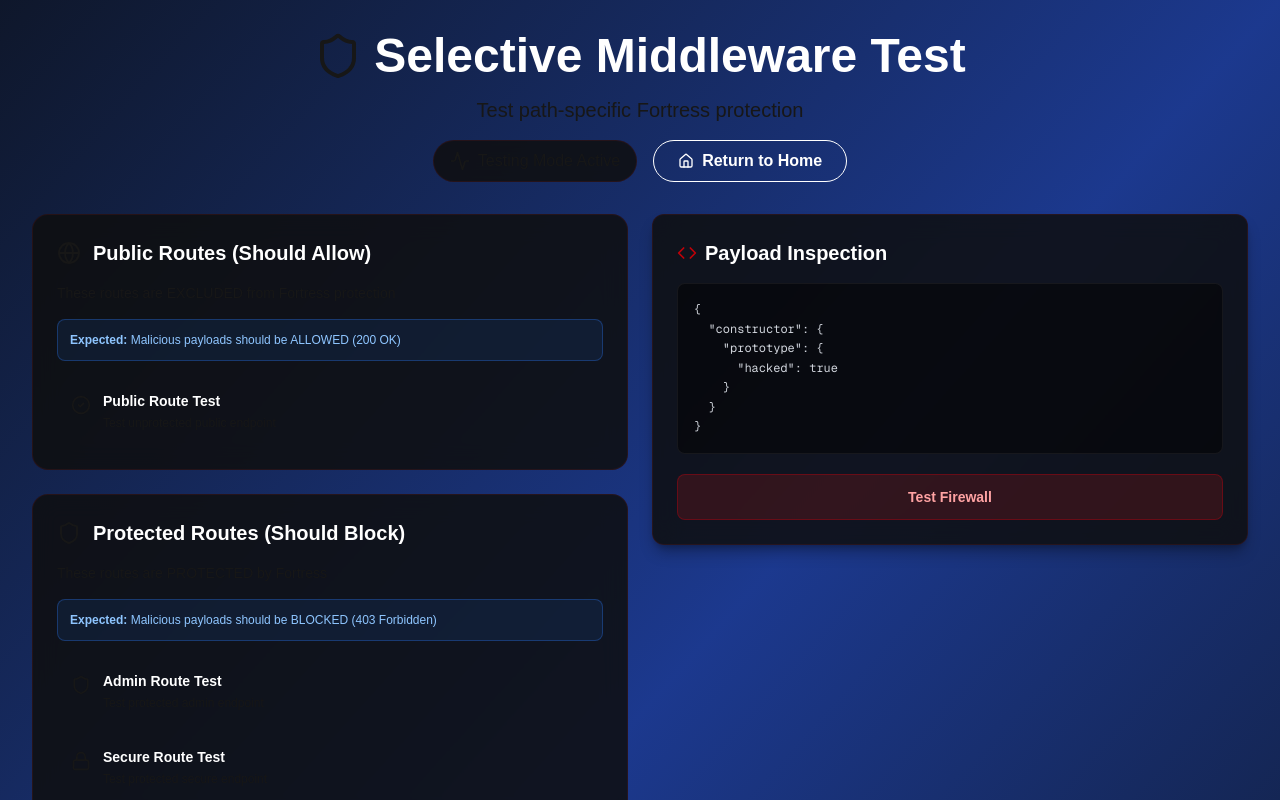
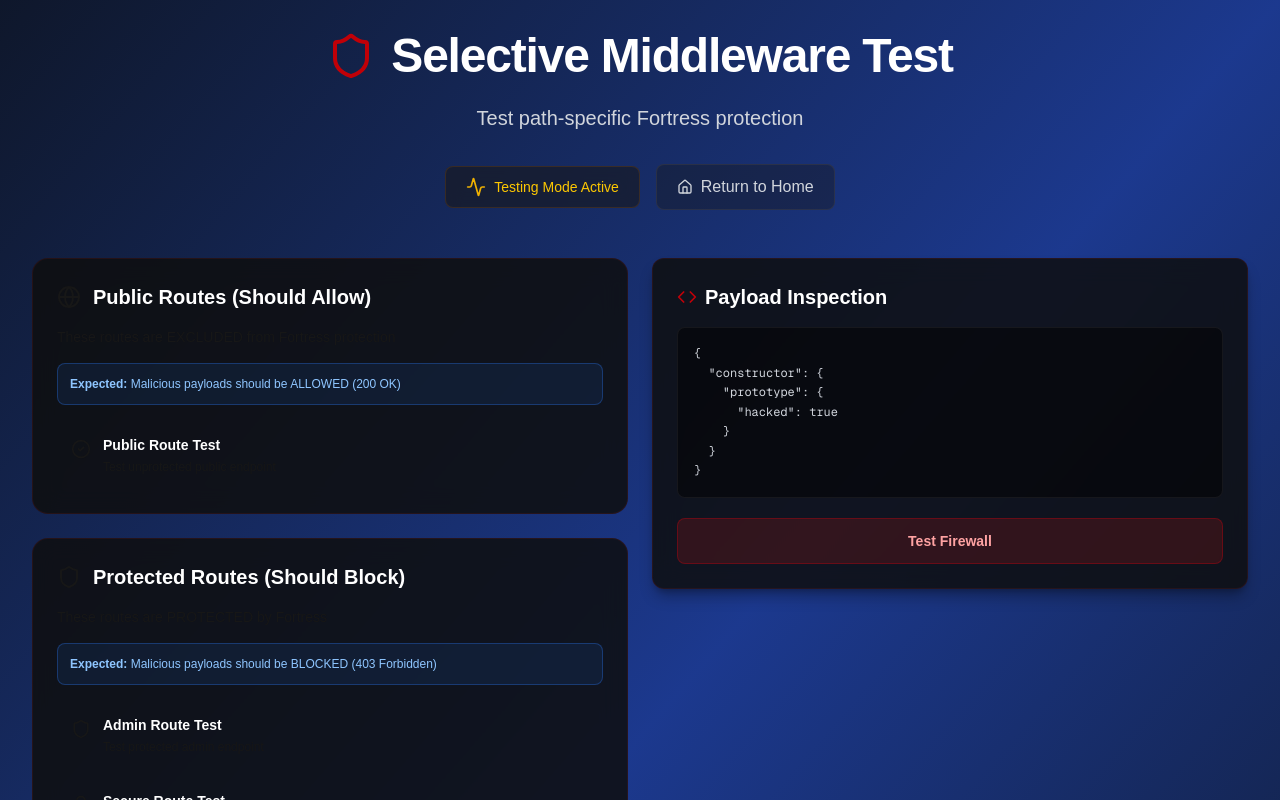
Before and after one commit to mindfiredigital/nextjs-fortress, a Next.js app in the folder examples/demoApp/: page /testSelective in a window 1280 px wide. Shown: the top 800 px of the page. Built offline with nearby package versions, Linux system fonts and the light colour scheme.

Commit message:
refactor: add red css theme for Selective Header

```diff
--- a/examples/demoApp/components/SelectiveHeader.tsx
+++ b/examples/demoApp/components/SelectiveHeader.tsx
@@ -1,25 +1,25 @@
 // components/SelectiveHeader.tsx
-import { Shield, Activity, Home } from 'lucide-react' // Added Home icon
+import { Shield, Activity, Home } from 'lucide-react'
 import Link from 'next/link'
 import { APP_INFO } from '@/lib/constants'
 
 export function SelectiveHeader() {
   return (
-    <div className="text-center mb-8 animate-fade-in">
-      <div className="flex items-center justify-center gap-3 mb-4">
-        <Shield className="w-12 h-12 text-primary-400" />
-        <h1 className="text-4xl md:text-5xl font-bold text-white">
+    <div className="text-center mb-12 animate-fade-in">
+      <div className="flex items-center justify-center gap-4 mb-6">
+        <Shield className="w-12 h-12 text-red-700" />
+        <h1 className="text-4xl md:text-5xl font-bold text-white tracking-tight">
           {APP_INFO.SELECT_MIDDLEWARE}
         </h1>
       </div>
-      <p className="text-xl text-primary-200 mb-4">
+      <p className="text-lg md:text-xl text-gray-300 mb-8 font-normal">
         {APP_INFO.TEST_PATH_SPECIFIC}
       </p>
 
       <div className="flex flex-col sm:flex-row items-center justify-center gap-4">
-        <div className="inline-flex items-center gap-2 px-4 py-2 glass-effect rounded-full">
-          <Activity className="w-5 h-5 text-warning" />
-          <span className="text-warning-light font-medium">
+        <div className="inline-flex items-center gap-2 px-5 py-2.5 bg-zinc-900/60 border border-yellow-800/30 rounded-lg backdrop-blur-sm">
+          <Activity className="w-5 h-5 text-yellow-500" />
+          <span className="text-yellow-400 font-medium text-sm">
             {APP_INFO.TESTING_MODE}
           </span>
         </div>
@@ -27,7 +27,7 @@ export function SelectiveHeader() {
         {/* Navigation Button back to Home */}
         <Link
           href="/"
-          className="inline-flex items-center gap-2 px-6 py-2 bg-dark-bg-tertiary hover:bg-dark-bg-secondary border border-dark-border-primary text-white font-semibold rounded-full transition-all duration-200 cursor-pointer"
+          className="inline-flex items-center gap-2 px-5 py-2.5 bg-zinc-900/40 hover:bg-zinc-800/50 border border-zinc-700/50 hover:border-zinc-600/50 text-gray-300 hover:text-white font-medium rounded-lg transition-all duration-200 cursor-pointer"
         >
           <Home className="w-4 h-4" />
           {APP_INFO.RETURN_HOME}
```
